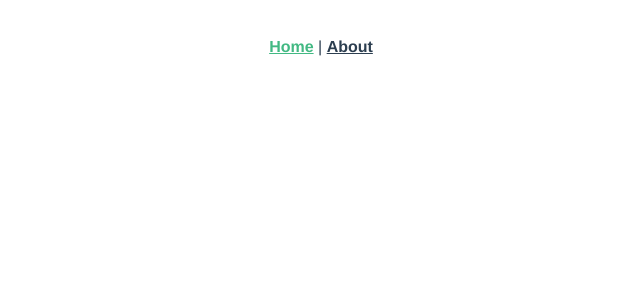
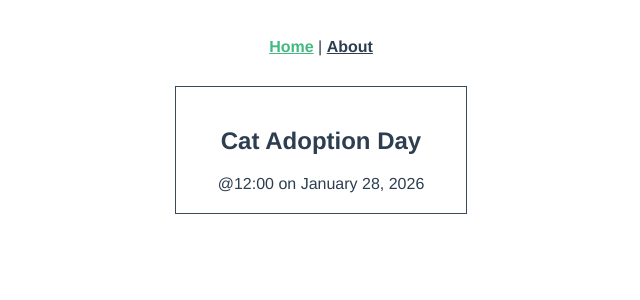
Before and after one commit to Natanon00/ComponentLab, a Vue app in the folder lab2/: page / in a window 1280 px wide. Shown: the top 300 px of the page, without its empty margins (319-959 px from the left). Built offline with nearby package versions, Linux system fonts and the light colour scheme; the HTML template or start-up script is replaced by a standard one.

Commit message:
complete 7

```diff
--- a/lab2/src/App.vue
+++ b/lab2/src/App.vue
@@ -12,6 +12,8 @@
         </nav>
       </div>
     </header>
+
+    <RouterView />
   </div>
 </template>
 
--- a/lab2/src/components/EventCard.vue
+++ b/lab2/src/components/EventCard.vue
@@ -1,8 +1,43 @@
 <script setup lang="ts">
+import { ref } from 'vue'
 // defineProps<{
 //   msg: string
 // }>()
+const event = ref ({
+  id: 5928101,
+  category: 'animal welfare',
+  title: 'Cat Adoption Day',
+  description: 'Find your new feline friend at this event.',
+  location: 'Meow Town',
+  date: 'January 28, 2026',
+  time: '12:00',
+  petsAllowed: true,
+  organizer: 'Kat Laydee'
+  })
+
 </script>
 <template>
-  <div class="greetings"></div>
+  <div class="event-class">
+    <div class="event-card">
+      <h2>{{ event.title }}</h2>
+      <span>@{{ event.time }} on {{ event.date }}</span>
+    </div>
+  </div>
 </template>
+<style scoped>
+.event-class {
+  display: flex;
+  justify-content: center;
+}
+.event-card {
+  padding: 20px;
+  width: 250px;
+  cursor: pointer;
+  border: 1px solid #39495c;
+  margin-bottom: 18px;
+}
+.event-card:hover {
+  transform: scale(1.01);
+  box-shadow: 0 3px 12px 0 rgba(0, 0, 0, 0.2);
+}
+</style>
--- a/lab2/src/views/HomeView.vue
+++ b/lab2/src/views/HomeView.vue
@@ -1,4 +1,8 @@
-<script setup lang="ts"></script>
+<script setup lang="ts">
+import EventCard from '@/components/EventCard.vue'
+</script>
 <template>
-<div class="home"></div>
+<div class="home">
+  <EventCard />
+</div>
 </template>
```
